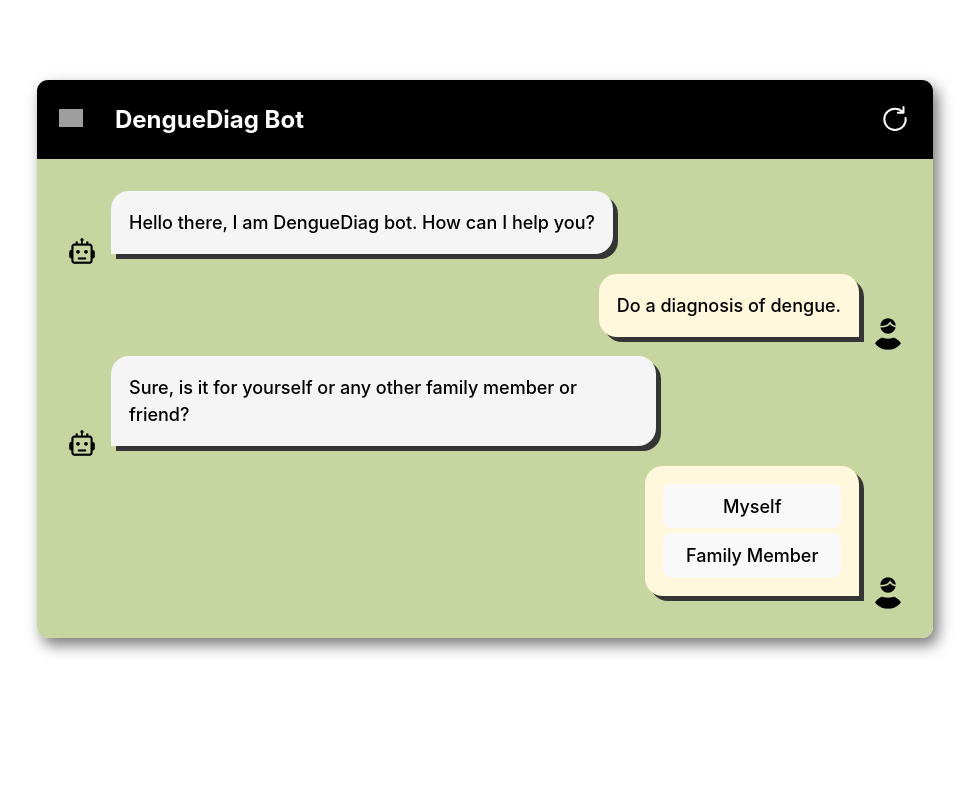
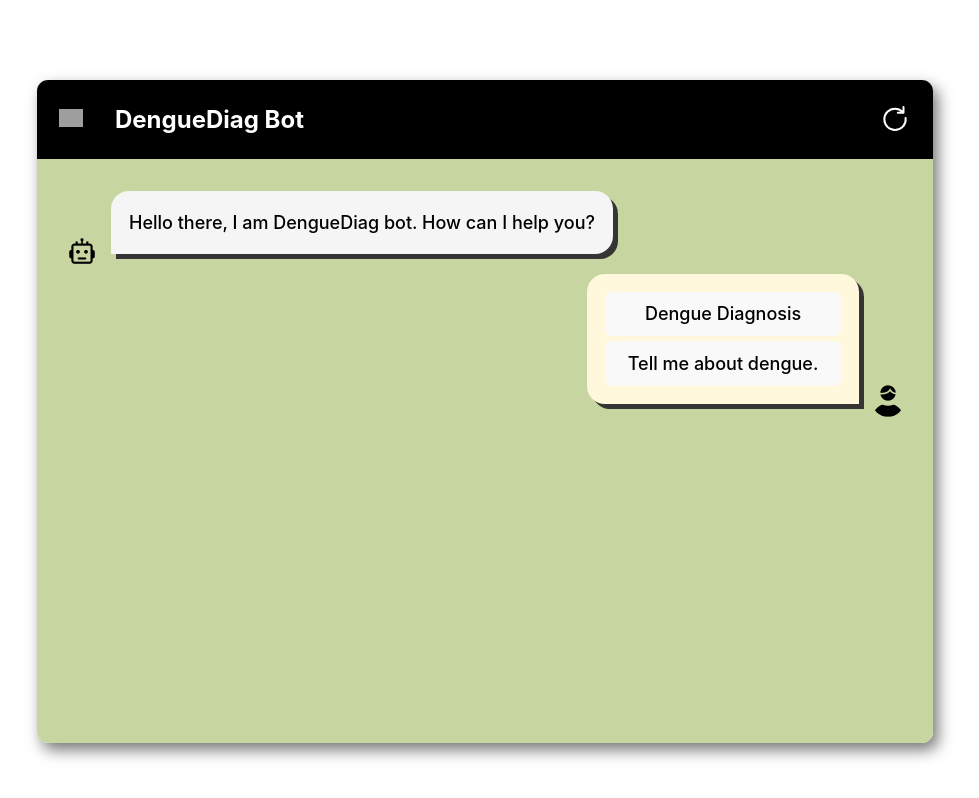
Before and after one commit to Acapu/DENGUEDIAG, a React (Vite) app: page /chat-denguediag in a window 1280 px wide. Shown: the whole page, without its empty margins (155-1134 px from the left). Built offline with nearby package versions, Linux system fonts and the light colour scheme; grey boxes are pictures that could not be loaded.

Commit message:
add onbeforeunload event, fix height of chat body

```diff
--- a/components/Chat/style.css
+++ b/components/Chat/style.css
@@ -24,6 +24,7 @@
 .chat-body {
     margin: 0px;
     max-height: calc(75vh - 80px);
+    height: calc(75vh - 80px);
     border-bottom-left-radius: 0.7em;
     border-bottom-right-radius: 0.7em;
     /* background-color: #dbebb2; */
--- a/src/Chat/index.tsx
+++ b/src/Chat/index.tsx
@@ -3,7 +3,7 @@ import ChatContainer from "components/Chat/ChatContainer"
 import ChatHeader from "components/Chat/ChatHeader"
 // import ChatFooter from "components/Chat/ChatFooter"
 import ChatBody from "components/Chat/ChatBody"
-import { useState } from 'react'
+import { useEffect, useState } from 'react'
 
 export default function ChatInterface() {
 
@@ -36,25 +36,36 @@ export default function ChatInterface() {
             type: "bot",
             id: getRandomNumber()
         },
-        {
-            text: "Do a diagnosis of dengue.",
-            type: "user",
-            id: getRandomNumber()
-        },
-        {
-            text: "Sure, is it for yourself or any other family member or friend?",
-            type: "bot",
-            id: getRandomNumber()
-        },
+        // {
+        //     text: "Do a diagnosis of dengue.",
+        //     type: "user",
+        //     id: getRandomNumber()
+        // },
+        // {
+        //     text: "Sure, is it for yourself or any other family member or friend?",
+        //     type: "bot",
+        //     id: getRandomNumber()
+        // },
         {
             text: (<div style={{ display: "flex", flexDirection: "column", gap: "5px" }}>
-                <button onClick={addDialog}>Myself</button>
-                <button>Family Member</button>
+                <button onClick={addDialog}>Dengue Diagnosis</button>
+                <button>Tell me about dengue.</button>
             </div>),
             type: "user",
             id: getRandomNumber()
         },
     ]);
+
+    useEffect(() => {
+        const listener = (ev: WindowEventMap[keyof WindowEventMap]) => {
+            if (dialog.length !== 0) ev.preventDefault();
+            return true
+        }
+        window.addEventListener("beforeunload", listener);
+        return () => {
+            return window.removeEventListener("beforeunload", listener);
+        }
+    }, [dialog])
 
     return (
         <ChatContainer>
```
